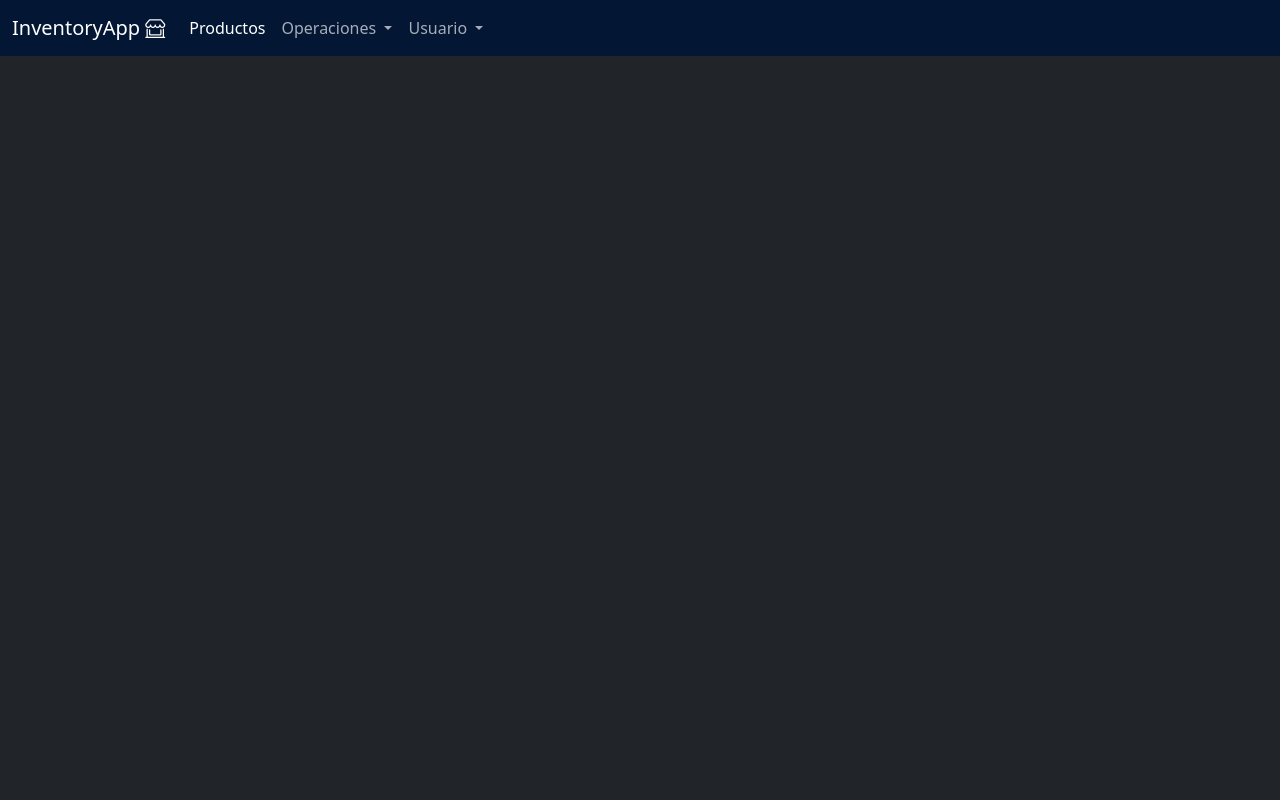
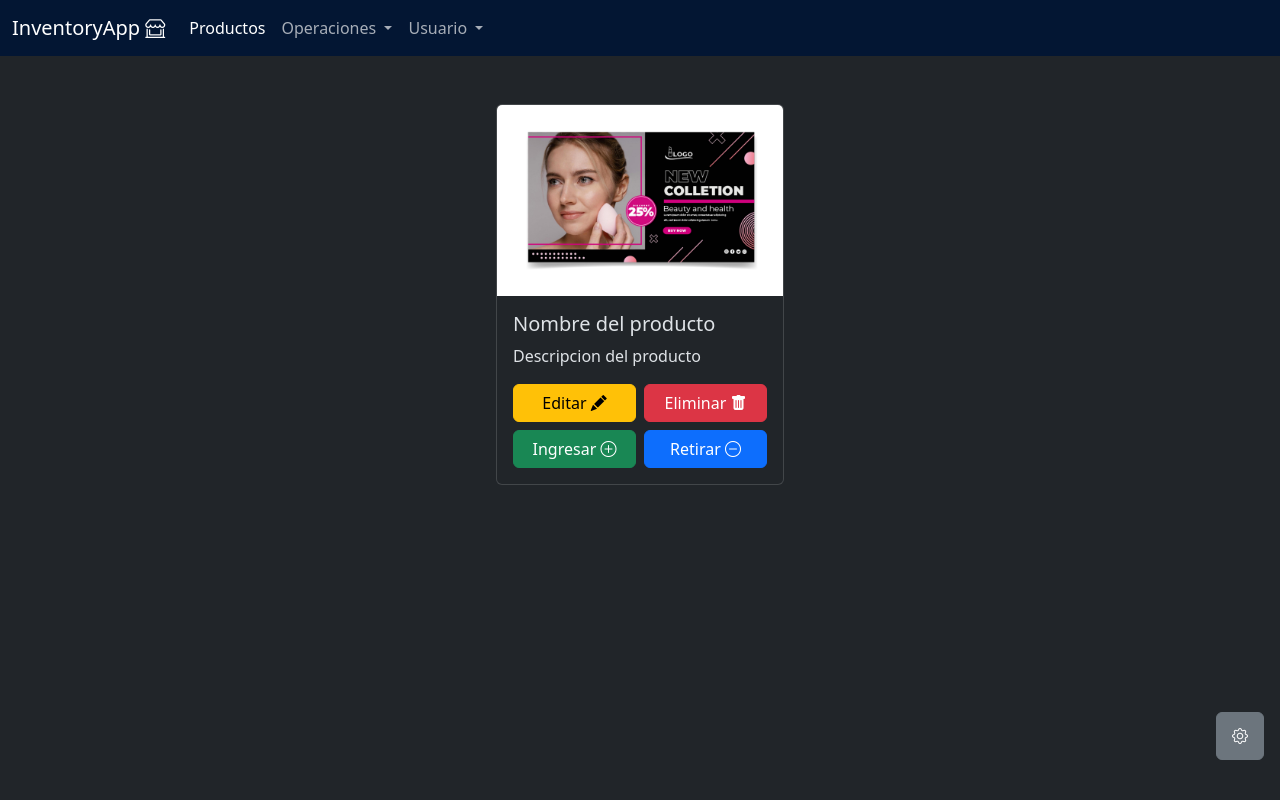
Before and after one commit to Akemid/CustomInventory, a Django app: page / in a window 1280 px wide. Run offline with Django 4.2, Linux system fonts and the light colour scheme; some libraries are stand-ins or nearby versions.

Commit message:
float button with animation

```diff
--- a/custominventory/apps/inventory/static/inventory/css/style.css
+++ b/custominventory/apps/inventory/static/inventory/css/style.css
@@ -0,0 +1,66 @@
+.float-button{
+    position: absolute;
+    z-index: 10;
+    width: 3rem;
+    height: 3rem;
+    right: 1rem;
+}
+
+.menu-btn{
+    bottom: 2.5rem;
+}
+
+.add-btn{
+    bottom: 6rem;
+}
+
+.find-btn{
+    bottom: 9.5rem;
+}
+
+
+/* we will explain what these classes do next! */
+.float-options-enter-active,
+.float-options-leave-active {
+  transition:  opacity 0.5s ease;
+
+  /*transition: bottom 0.5s ease;*/
+}
+
+.float-options-enter-from,
+.float-options-leave-to {
+  opacity: 0;
+}
+
+.float-options-enter-active .find-btn,
+.float-options-leave-active .find-btn {
+  transition: bottom 0.5s ease;
+
+}
+
+.float-options-enter-from .find-btn,
+.float-options-leave-to  .find-btn{
+    bottom: 2.5rem;
+}
+
+.float-options-enter-active .add-btn,
+.float-options-leave-active .add-btn {
+  transition: bottom 0.5s ease;
+
+}
+
+.float-options-enter-from .add-btn,
+.float-options-leave-to  .add-btn{
+    bottom: 2.5rem;
+}
+
+
+.rotation{
+    transition:.9s ease-in-out;
+    rotate: -180deg;
+}
+
+.rotation_out{
+    transition:.7s ease-in-out;
+    rotate: 180deg;
+}
--- /dev/null
+++ b/custominventory/apps/inventory/static/inventory/js/floatButton.js
@@ -0,0 +1,23 @@
+const {createApp, ref} = Vue
+
+createApp(
+    {
+    setup(){
+        const show = ref(false)
+        const clickIn = ref(false)
+        const clickOut = ref(false)
+        function clickButton(){
+            clickOut.value = true ? clickIn.value : false
+            clickIn.value = !clickIn.value
+            show.value = !show.value
+        }
+        return {
+            show,
+            clickIn,
+            clickOut,
+            clickButton
+        }
+    },
+    delimiters : ['${','}']
+    }
+).mount('#float-button')
--- a/custominventory/apps/inventory/templates/inventory/inventory-home.html
+++ b/custominventory/apps/inventory/templates/inventory/inventory-home.html
@@ -3,16 +3,56 @@
 {% block title %}
     Inventory Home
 {% endblock title %}
-
 {% block css %}
     <link rel="stylesheet" href="{% static 'inventory/css/style.css' %}">
 {% endblock css %}
 
 {% block content %}
 {% include 'includes/navbar.html' %}
+<div class="container-fluid py-5">
+    <div class="row">
+        <div class="col position-relative">
+            <div class="card position-absolute top-0 start-50 translate-middle-x" style="width: 18rem;">
+            <img src="{% static 'inventory/img/default_item.jpg' %}" class="card-img-top" alt="...">
+                <div class="card-body">
+                    <h5 class="card-title">Nombre del producto</h5>
+                    <p class="card-text">Descripcion del producto</p>
+                    <div class="row g-2">
+                        <div class="col-6">
+                            <a href="#" class="btn btn-warning w-100">Editar <i class="bi bi-pencil-fill"></i></a>
+                        </div>
+                        <div class="col-6">
+                             <a href="#" class="btn btn-danger w-100">Eliminar <i class="bi bi-trash-fill"></i></a>
+                        </div>
+                        <div class="col-6">
+                            <a href="#" class="btn btn-success w-100">Ingresar <i class="bi bi-plus-circle"></i></a>
+                        </div>
+                        <div class="col-6">
+                            <a href="#" class="btn btn-primary w-100">Retirar <i class="bi bi-dash-circle"></i></a>
+                        </div>
+                    </div>
+                </div>
+            </div>
+        </div>
+    </div>
 
+    <div id="float-button">
+        <button
+        class="btn btn-secondary float-button menu-btn"
+        :class="{ rotation : clickIn , rotation_out : clickOut }"
+        @click="clickButton"
+        ><i class="bi bi-gear"></i></button>
+        <Transition name="float-options">
+            <p v-if="show">
+                <button class="btn btn-success float-button add-btn"><i class="bi bi-plus-square"></i></button>
+                <button class="btn btn-primary float-button find-btn"><i class="bi bi-search"></i></button>
+            </p>
+        </Transition>
+    </div>
+</div>
 
 {% endblock content %}
 {% block js %}
 <script type="module" src="{% static 'inventory/js/app.js' %}" ></script>
+<script type="module" src="{% static 'inventory/js/floatButton.js' %}" ></script>
 {% endblock js %}
--- a/custominventory/templates/base.html
+++ b/custominventory/templates/base.html
@@ -15,6 +15,7 @@ data-bs-theme="dark"
     </title>
     <link rel="stylesheet" href="{% static 'css/bootstrap5.min.css' %}">
     <link rel="stylesheet" href="https://cdn.jsdelivr.net/npm/bootstrap-icons@1.11.1/font/bootstrap-icons.css">
+    <link rel="stylesheet" href="https://cdnjs.cloudflare.com/ajax/libs/animate.css/4.1.1/animate.min.css">
     {% block css %}
     {% endblock css %}
 
```
